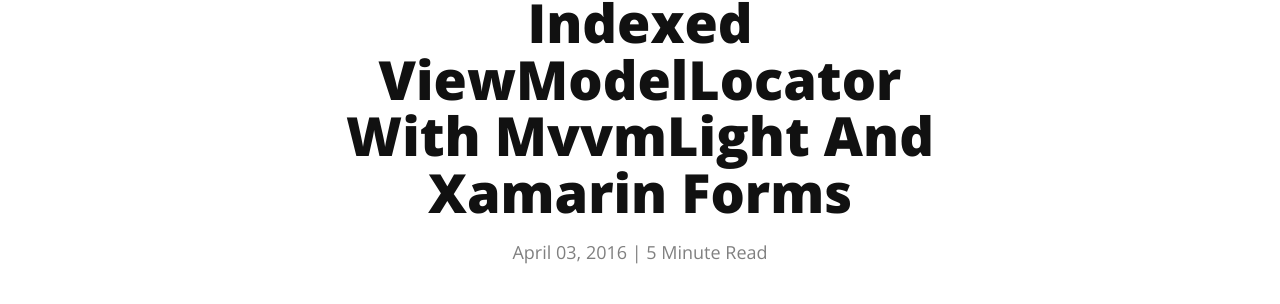
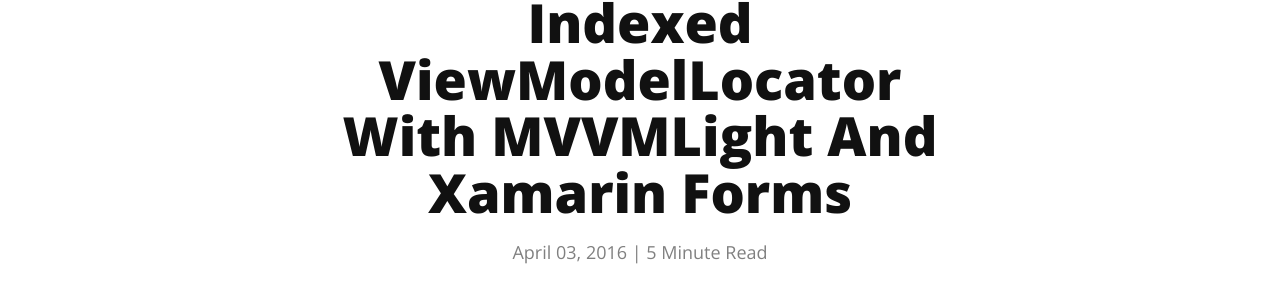
Before and after one commit to rasmuschristensen/rasmuschristensen.github.io, a Jekyll site: the page built from _posts/2016-04-04-Index-ViewModelLocator-With-MvvmLight-And-Xamarin-Forms.markdown, in a window 1280 px wide and 900 px high. Shown: the part 308-612 px from the top of the window. Built offline with Jekyll 4.4.1, drawn with Linux system fonts in a browser that asks for light colours; nearby versions of some CDN libraries; Markdown is read by kramdown in place of the engine named in the settings; comment, search, counter and statistics services are not loaded.

```diff
--- a/_posts/2016-04-04-Index-ViewModelLocator-With-MvvmLight-And-Xamarin-Forms.markdown
+++ b/_posts/2016-04-04-Index-ViewModelLocator-With-MvvmLight-And-Xamarin-Forms.markdown
@@ -1,6 +1,6 @@
 ---
 layout: post
-title:  "Indexed ViewModelLocator With MvvmLight And Xamarin Forms"
+title:  "Indexed ViewModelLocator With MVVMLight And Xamarin Forms"
 date:   2016-04-03
 ---
 
```
